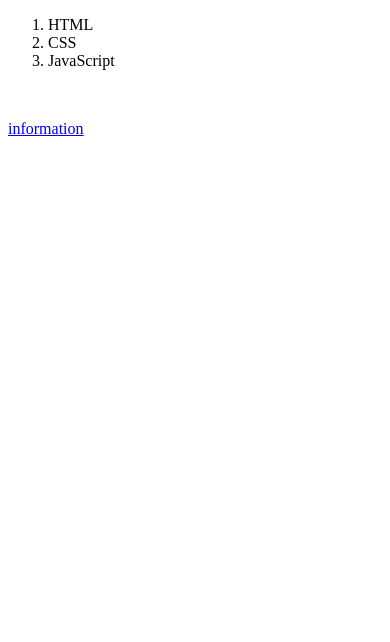
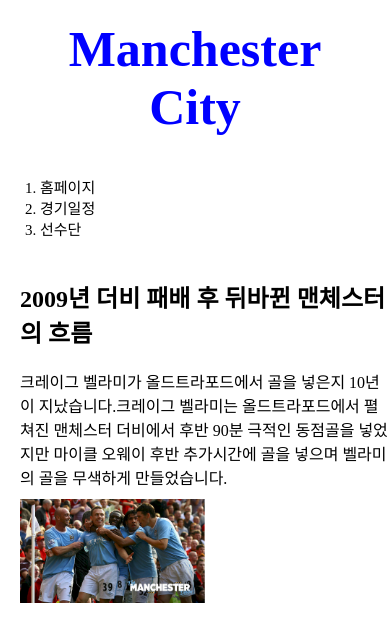
Before and after one commit to wjdqh3113/web1, a plain HTML site: page practice.html in a window 390 px wide. Drawn offline with Linux system fonts and the light colour scheme.

Commit message:
Add files via upload

```diff
--- a/practice.html
+++ b/practice.html
@@ -1,15 +1,75 @@
 <!DOCTYPE html>
 <html>
   <head>
-  <title>Home</title>
     <meta charset="utf-8">
+    <title>Manchester City</title>
+    <style>
+      body {
+        margin:0;
+      }
+      h1 {
+        color:blue;
+        text-align: center;
+        font-size:70px;
+        border-bottom:1px solid gray;
+        margin:0;
+        padding:20px;
+      }
+      a {
+        text-decoration: none;
+        color:black;
+      }
+      ol {
+        border-right:1px solid gray;
+        width:100px;
+        font-size:18px;
+        margin:0;
+      }
+      #grid {
+        display:grid;
+        grid-template-columns:150px 1fr;
+        border-bottom: 1px solid gray;
+      }
+      #grid div {
+        padding-left:45px;
+      }
+      #grid ol {
+        padding:20px;
+        padding-left:40px;
+      }
+      @media(max-width:800px) {
+        #grid {
+          display:block;
+          border-bottom:none;
+        }
+        #grid div {
+          padding-left:20px;
+        }
+        ol {
+          border-right:none;
+          font-size:15px;
+        }
+        h1 {
+          font-size:50px;
+          border-bottom:none;
+        }
+      }
+
+    </style>
   </head>
   <body>
+    <h1>Manchester City</h1>
+    <div id="grid">
     <ol>
-    <li>HTML</li>
-    <li>CSS</li>
-    <li>JavaScript</li>
+      <a href="https://kr.mancity.com/" target="_blank"><li>홈페이지</li></a>
+      <a href="https://kr.mancity.com/fixtures/mens" target="_blank"><li>경기일정</li></a>
+      <a href="https://kr.mancity.com/players/mens" target="_blank"><li>선수단</li></a>
     </ol>
-  <p style="margin-top:50px;"> <a href="1.html" target="_blank" title="hi">information</a> </p>
+    <div>
+    <h2>2009년 더비 패배 후 뒤바뀐 맨체스터의 흐름</h2>
+    <p>크레이그 벨라미가 올드트라포드에서 골을 넣은지 10년이 지났습니다.크레이그 벨라미는 올드트라포드에서 펼쳐진 맨체스터 더비에서 후반 90분 극적인 동점골을 넣었지만 마이클 오웨이 후반 추가시간에 골을 넣으며 벨라미의 골을 무색하게 만들었습니다.
+    <img src="city.jpg" width="50%" style="margin-top:10px; display:block;"></p>
+    </div>
+    </div>
   </body>
 </html>
--- /dev/null
+++ b/style.css
@@ -0,0 +1,43 @@
+body {
+  margin:0;
+}
+a {
+  color:black;
+  text-decoration: none;
+}
+h1 {
+  font-size:50px;
+  text-align:center;
+  border-bottom:1px solid gray;
+  margin:0;
+  padding:20px;
+}
+ol {
+  border-right:1px solid gray;
+  width:100px;
+  margin:0;
+  padding:20px;
+}
+#grid {
+  display:grid;
+  grid-template-columns:150px 1fr;
+  border-bottom:1px solid gray;
+}
+#grid ol {
+  padding-left:33px;
+}
+#article {
+  padding-left:20px;
+}
+@media(max-width:800px) {
+  #grid {
+    display:block;
+    border-bottom:none;
+  }
+  ol {
+    border-right:none;
+  }
+  h1 {
+    border-bottom:none;
+  }
+}
```
Also changed, not shown: 1.html (+7 -2 lines), 2.html (+7 -2 lines), 3.html (+5 -0 lines), box.html (added, +20 -0 lines), grid.html (added, +23 -0 lines), index.html (+5 -0 lines), mediaquery.html (added, +23 -0 lines), city.jpg (added). Lines whose indentation alone changed are shown as unchanged.
